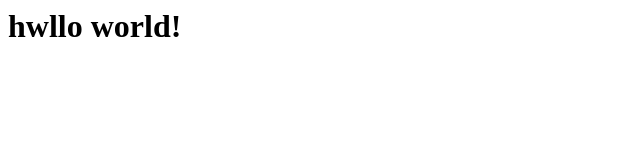
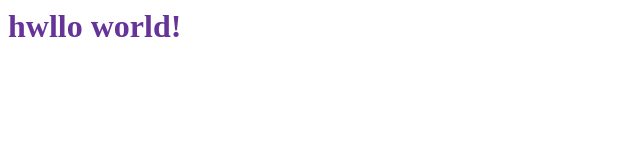
Before and after one commit to saifaldinkomi/Git-essentials, a plain HTML site: page index.html in a window 1280 px wide. Shown: the whole page, without its empty margins (0-640 px from the left). Drawn offline with Linux system fonts and the light colour scheme.

Commit message:
edit color

```diff
--- a/index.html
+++ b/index.html
@@ -1 +1 @@
-<h1>hwllo world!</h1>
+<h1 style="color: rebeccapurple;">hwllo world!</h1>
```
